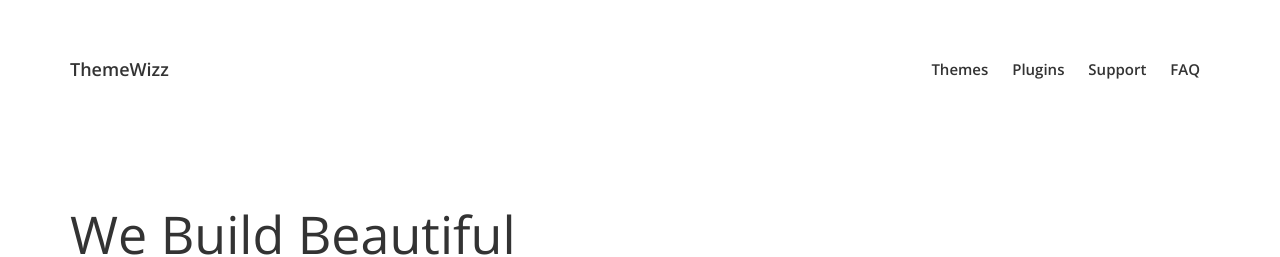
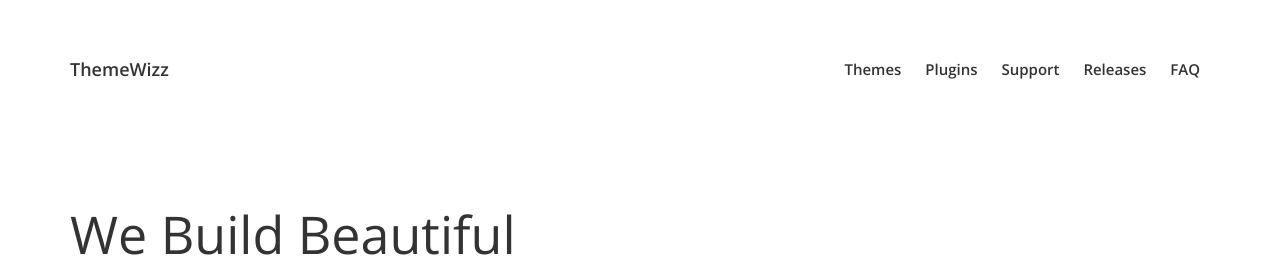
Before and after one commit to ThemeWizz/website, a Jekyll site: the page built from index.html, in a window 1280 px wide. Shown: the top 257 px of the page. Built offline with Jekyll 4.4.1, drawn with Linux system fonts in a browser that asks for light colours; nearby versions of some CDN libraries.

Commit message:
Update header.html

```diff
--- a/_includes/header.html
+++ b/_includes/header.html
@@ -8,6 +8,7 @@
         <li><a href="/themes">Themes</a></li>
         <li><a href="/plugins">Plugins</a></li>
         <li><a href="/support">Support</a></li>
+        <li><a href="https://releases.themewizz.com" target="_blank">Releases</a></li>
         <li><a href="/faq">FAQ</a></li>
       </ul>
     </div>
```
